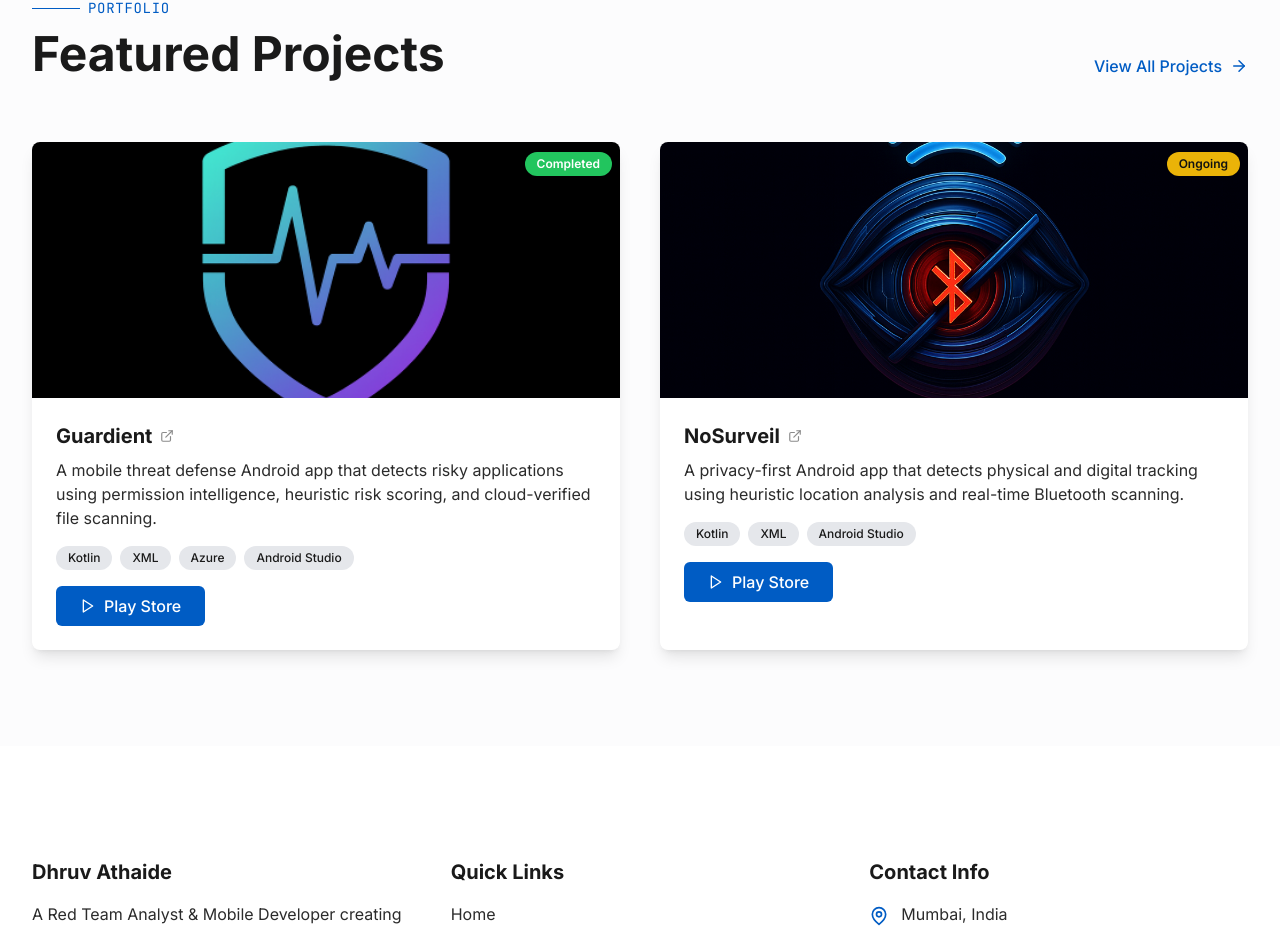
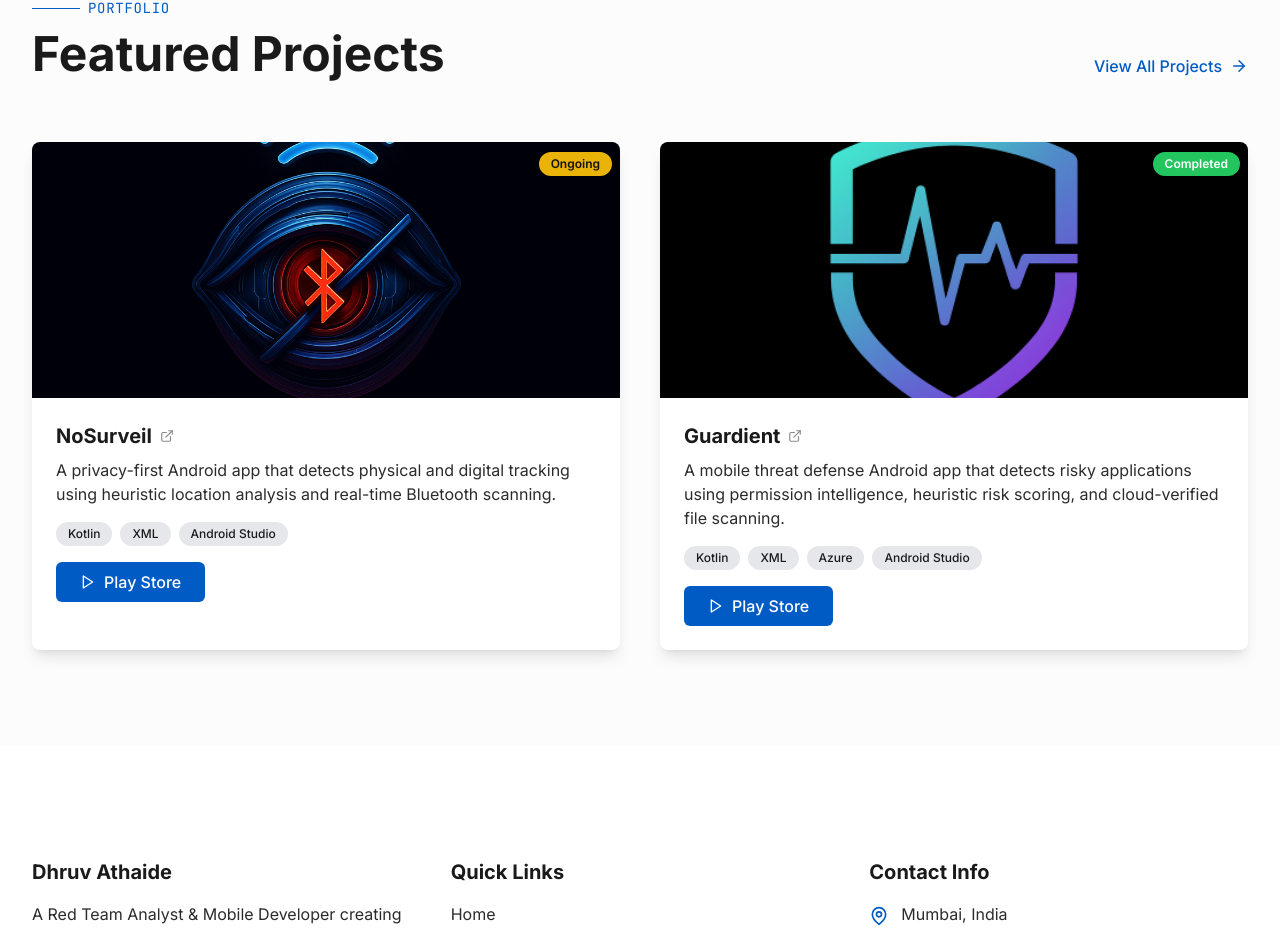
Before and after one commit to DhruvAthaide/PortfolioWebsite, a React (Vite) app: page / in a window 1280 px wide. Shown: the part 1056-1986 px from the top of the page. Built offline with nearby package versions, Linux system fonts and the light colour scheme; no server answers.

Commit message:
Added new project

```diff
--- a/src/data/projects.ts
+++ b/src/data/projects.ts
@@ -1,33 +1,6 @@
 import { Project } from '../components/ui/ProjectCard';
 
 export const projects: Project[] = [
-  {
-    id: 'dc-guardient',
-    title: 'Guardient',
-    description: 'A mobile threat defense Android app that detects risky applications using permission intelligence, heuristic risk scoring, and cloud-verified file scanning.',
-    image: '/images/projects-dc-guardient.png',
-    technologies: ['Kotlin','XML','Azure','Android Studio'],
-    playstore: 'https://play.google.com/store/apps/details?id=com.deepcytes.guardient',
-    status: 'completed',
-    longDescription: 'Guardient is a mobile threat defense application developed for Deepcytes Cyber Labs (UK) that analyzes Android apps and files using permission-based heuristics instead of traditional signature-only detection. It performs SHA-256 cloud-verified file scanning and evaluates dangerous permission combinations to generate clear risk scores, while remaining lightweight and performance-efficient.',
-    features: [
-      'Cloud-verified file scanning using SHA-256 hashes',
-      'Permission-based heuristic risk scoring',
-      'Detection of dangerous permission combinations',
-      'App source verification and secure app management'
-    ],
-    challenges: [
-      'Scanning large file systems without impacting device performance.',
-      'Identifying risky applications without relying on known malware signatures.',
-      'Ensuring reliable background execution across different Android versions.'
-    ],
-    solutions: [
-      'Implemented optimized background scanning using Kotlin Coroutines and Foreground Services.',
-      'Designed a heuristic risk-scoring model based on permission combinations and app sources.',
-      'Used intelligent caching with cloud-verified SHA-256 checks to reduce scan overhead.'
-    ],
-    category: ['Android', 'Security']
-  },
   {
     id: 'dc-nosurveil',
     title: 'NoSurveil',
@@ -82,6 +55,33 @@ export const projects: Project[] = [
       'Leveraged Accessibility Services to observe unlock-related system events.',
       'Implemented controlled audio focus handling for alerts with immediate release.',
       'Designed a fully local, encrypted storage model with automated retention policies.'
+    ],
+    category: ['Android', 'Security']
+  },
+  {
+    id: 'dc-guardient',
+    title: 'Guardient',
+    description: 'A mobile threat defense Android app that detects risky applications using permission intelligence, heuristic risk scoring, and cloud-verified file scanning.',
+    image: '/images/projects-dc-guardient.png',
+    technologies: ['Kotlin','XML','Azure','Android Studio'],
+    playstore: 'https://play.google.com/store/apps/details?id=com.deepcytes.guardient',
+    status: 'completed',
+    longDescription: 'Guardient is a mobile threat defense application developed for Deepcytes Cyber Labs (UK) that analyzes Android apps and files using permission-based heuristics instead of traditional signature-only detection. It performs SHA-256 cloud-verified file scanning and evaluates dangerous permission combinations to generate clear risk scores, while remaining lightweight and performance-efficient.',
+    features: [
+      'Cloud-verified file scanning using SHA-256 hashes',
+      'Permission-based heuristic risk scoring',
+      'Detection of dangerous permission combinations',
+      'App source verification and secure app management'
+    ],
+    challenges: [
+      'Scanning large file systems without impacting device performance.',
+      'Identifying risky applications without relying on known malware signatures.',
+      'Ensuring reliable background execution across different Android versions.'
+    ],
+    solutions: [
+      'Implemented optimized background scanning using Kotlin Coroutines and Foreground Services.',
+      'Designed a heuristic risk-scoring model based on permission combinations and app sources.',
+      'Used intelligent caching with cloud-verified SHA-256 checks to reduce scan overhead.'
     ],
     category: ['Android', 'Security']
   },
@@ -141,6 +141,34 @@ export const projects: Project[] = [
 
     ],
     category: ['Android']
+  },
+    {
+    id: 'tiltlock',
+    title: 'TiltLock',
+    description: 'A secure vault application that reimagines authentication using gyroscope-based tilt gestures and military-grade encryption.',
+    image: '/images/projects-tiltlock.png',
+    technologies: ['Kotlin', 'XML', 'Android Keystore', 'SensorManager', 'MVVM'],
+    github: 'https://github.com/DhruvAthaide/TiltLock',
+    status: 'completed',
+    longDescription: 'TiltLock is a privacy-focused Android application that replaces traditional PINs and patterns with "invisible" motion gestures. By leveraging the device\'s gyroscope, users create custom tilt sequences (e.g., Tilt Left -> Right -> Up) to unlock a secure vault. This motion-based authentication is naturally resistant to shoulder surfing. Under the hood, the app utilizes the Android Keystore system to fully encrypt files, ensuring that photos and documents remain inaccessible to other apps. It also features a "Break-In Monitor" that logs failed attempts and provides haptic feedback with a unique "Glitch" aesthetic for enhanced user feedback.',
+    features: [
+      'Motion-based authentication using raw gyroscope data',
+      'AES-256 encrypted secure vault for files and photos',
+      'Break-in attempt logging with timestamp tracking',
+      'Adaptive sensitivity settings for gesture detection',
+      'Dynamic parallax UI effects based on device orientation'
+    ],
+    challenges: [
+      'Distinguishing intentional gestures from natural hand tremors and noise.',
+      'Preventing accidental re-triggering of gestures while the device is still tilted.',
+      'Implementing secure file encryption without compromising read/write performance.'
+    ],
+    solutions: [
+      'Built a custom `TiltSensorManager` with a "Neutral-Reset" state machine and configurable thresholds.',
+      'Implemented on-the-fly stream encryption using `AES/GCM/NoPadding` to handle large files efficiently.',
+      'Designed a reactive UI with `ObjectAnimator` that provides real-time visual and haptic feedback to guide the user.'
+    ],
+    category: ['Android', 'Security']
   },
   {
     id: 'exifly',
```
